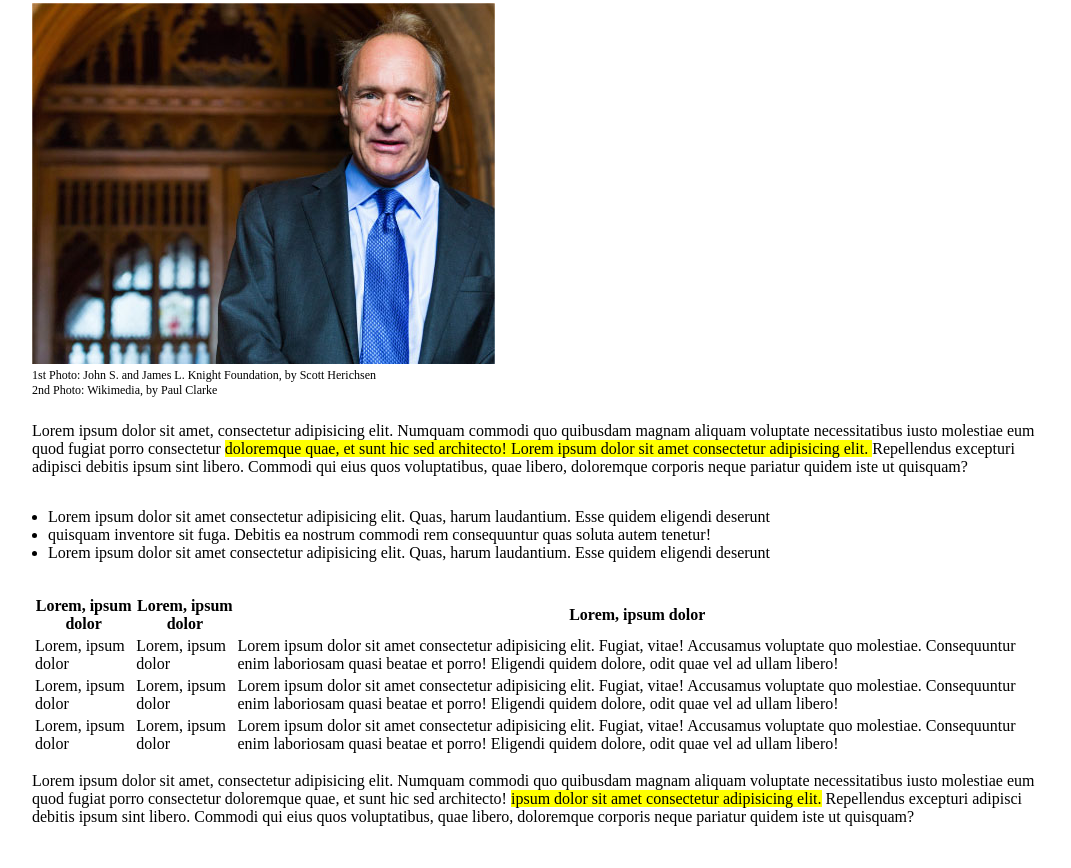
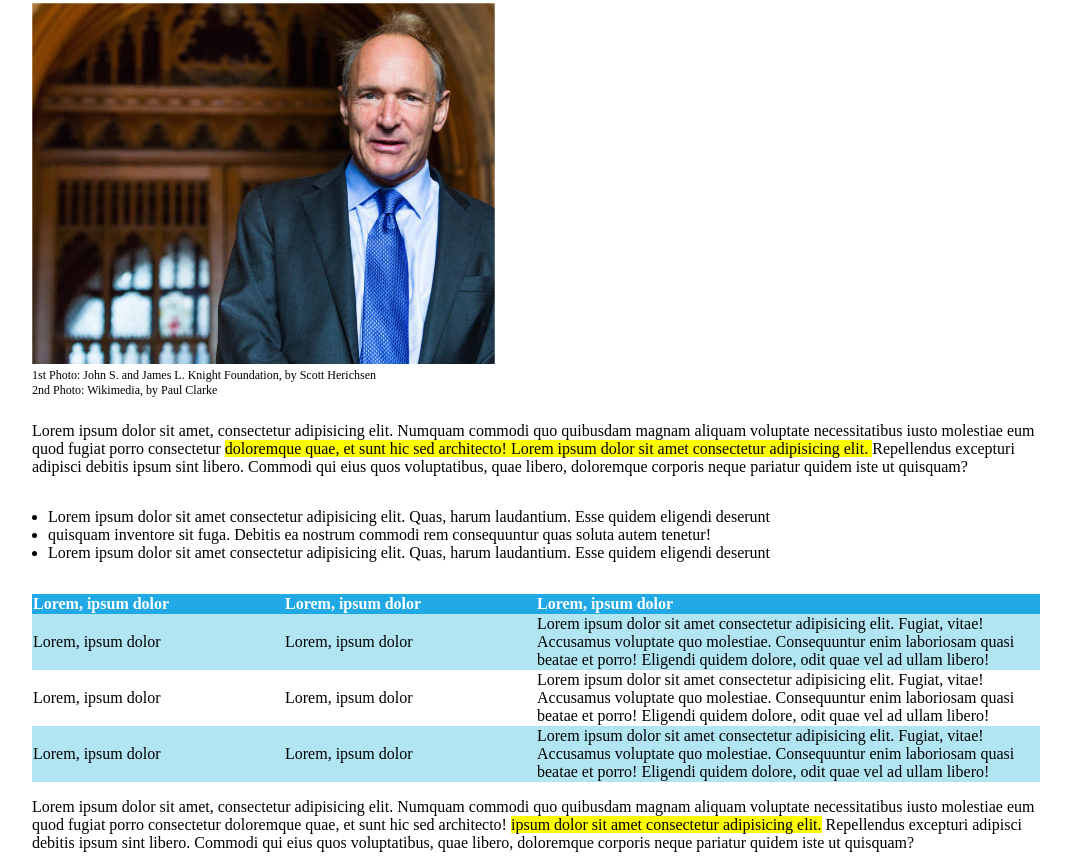
Before and after one commit to nicola-felice/html-css-booleaner, a plain HTML site: page index.html in a window 1280 px wide. Shown: the part 621-1489 px from the top of the page, without its empty margins (104-1175 px from the left). Before the commit the page ends 1463 px from the top, so only its background shows below. Drawn offline with Linux system fonts and the light colour scheme.

Commit message:
added: "article_table" style

```diff
--- a/css/style.css
+++ b/css/style.css
@@ -82,3 +82,26 @@ main{
 .article_list ul{
     padding: 1rem;
 }
+
+/* --------- article table style --------- */
+.article_table thead{
+    background-color: #20A9E5;
+    color: white;
+}
+
+.article_table thead th{
+    text-align: left;
+}
+
+.article_table .first_column,
+.article_table .second_column{
+    width: 25%;
+}
+
+.article_table *{
+    border-collapse: collapse;
+}
+
+.article_table tbody tr:nth-child(odd){
+    background-color:  #B1E5F2;
+}
--- a/index.html
+++ b/index.html
@@ -46,8 +46,8 @@
                 <table>
                     <thead>
                         <tr>
-                            <th>Lorem, ipsum dolor</th>
-                            <th>Lorem, ipsum dolor</th>
+                            <th class="first_column">Lorem, ipsum dolor</th>
+                            <th class="second_column">Lorem, ipsum dolor</th>
                             <th>Lorem, ipsum dolor</th>
                         </tr>
                     </thead>
```
